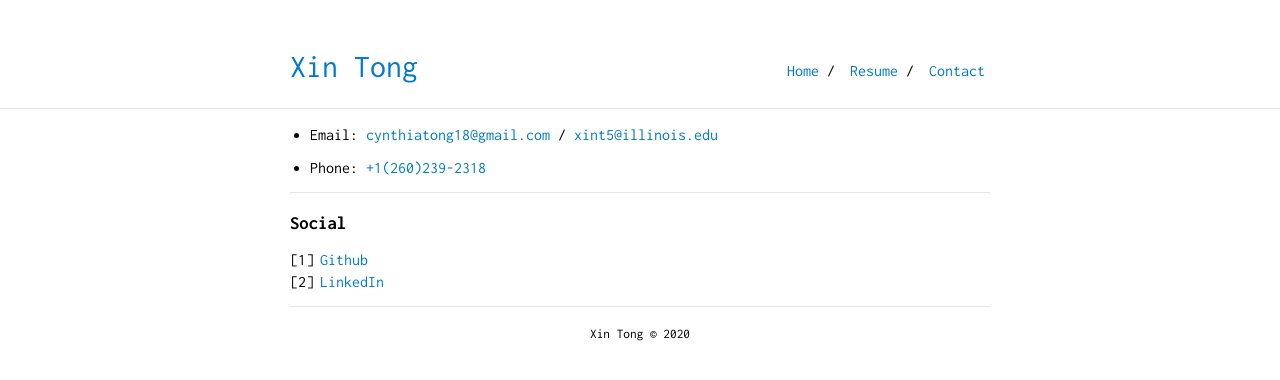
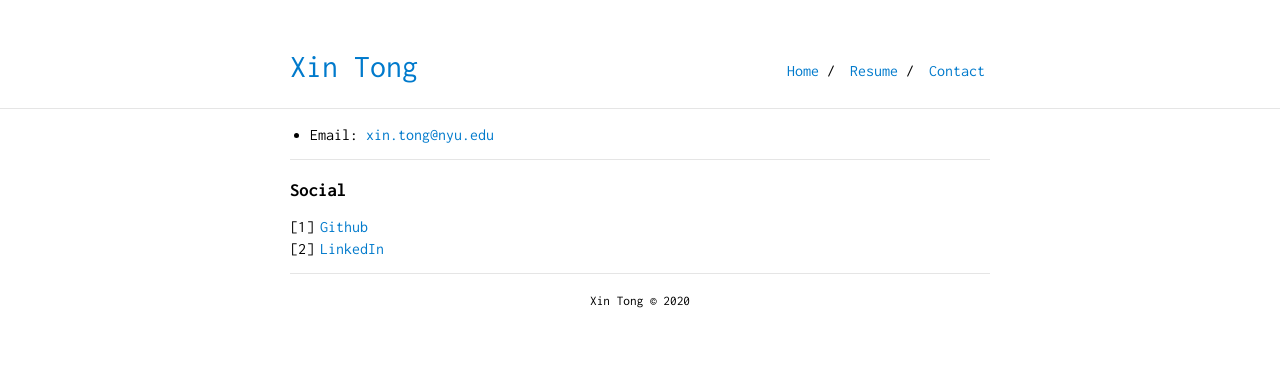
Before and after one commit to tongxin97/tongxin97.github.io, a Jekyll site: the page built from contact.md, in a window 1280 px wide. Shown: the top 380 px of the page. Built offline with Jekyll 4.4.1, drawn with Linux system fonts in a browser that asks for light colours.

Commit message:
Update contact info

```diff
--- a/contact.md
+++ b/contact.md
@@ -3,9 +3,7 @@ layout: default
 is_contact: true
 ---
 
-* Email: [cynthiatong18@gmail.com](mailto:cynthiatong18@gmail.com) / [xint5@illinois.edu](mailto:xint5@illinois.edu)
-
-* Phone: [+1(260)239-2318](tel:+1-(260)239-2318)
+* Email: [xin.tong@nyu.edu](mailto:xin.tong@nyu.edu)
 
 ---
 
```
